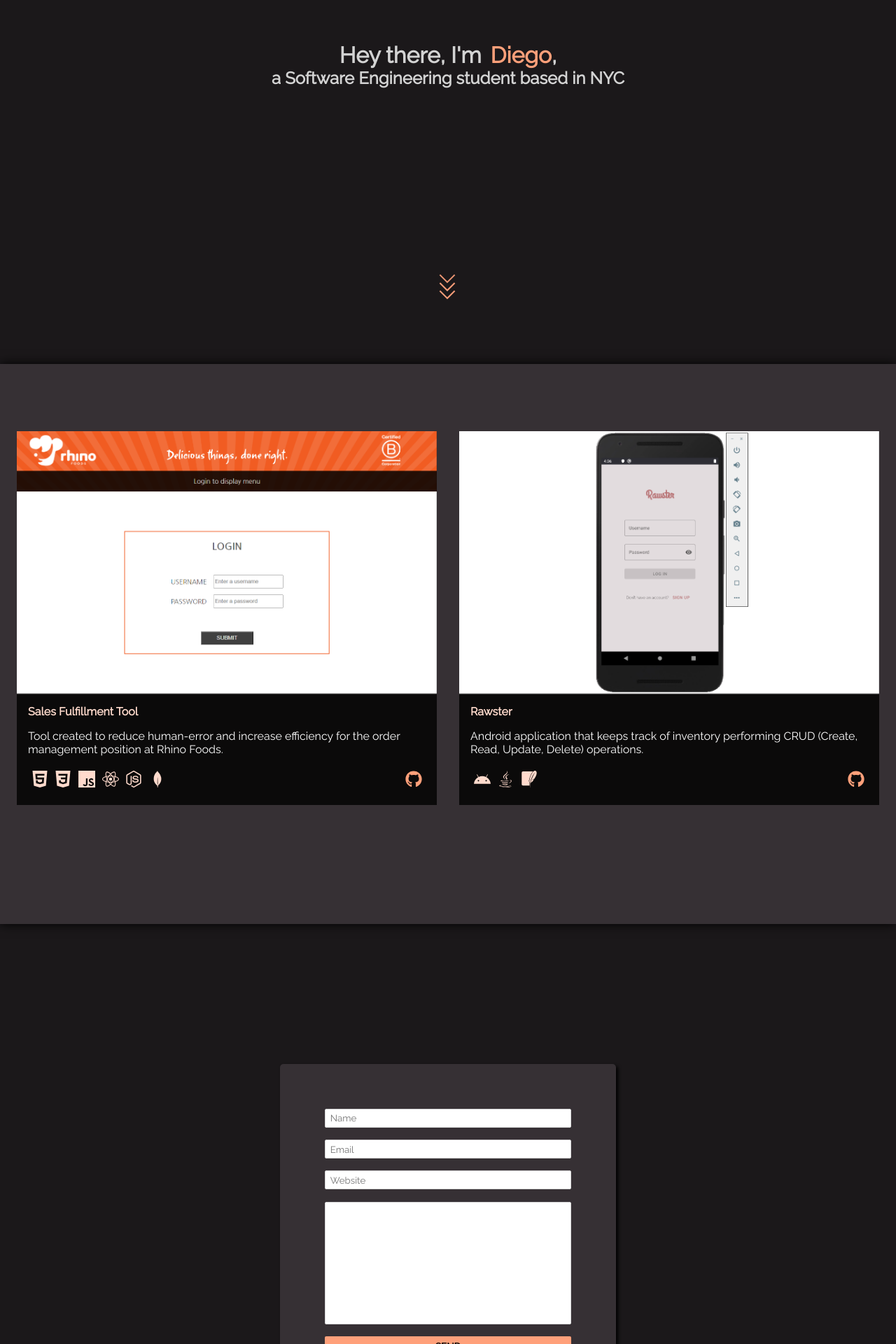
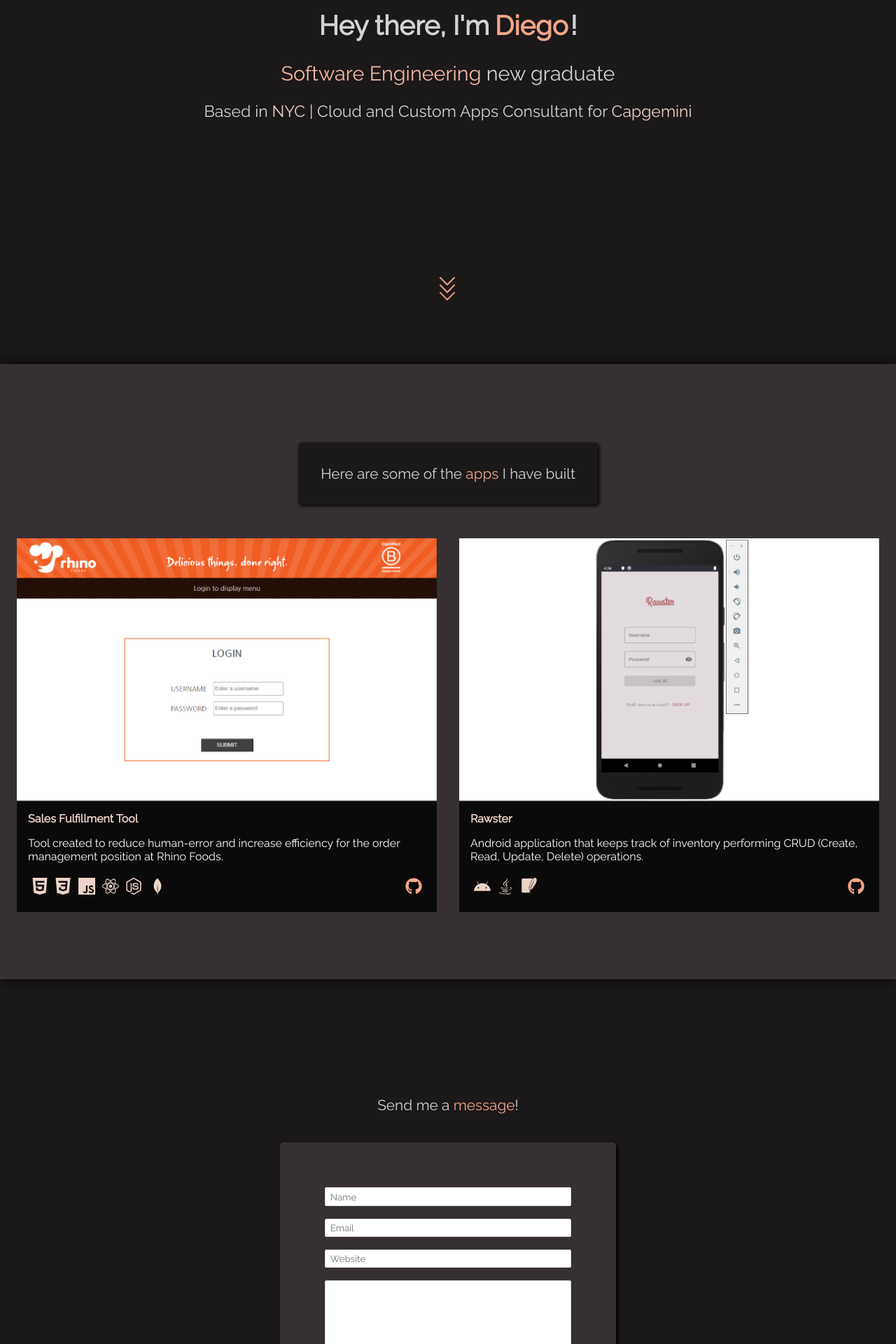
Before and after one commit to zambiazzi89/zambiazzi, a React (Create React App) app: page / in a window 1280 px wide. Shown: the part 280-2200 px from the top of the page at 70% size. Built offline with nearby package versions, Linux system fonts and the light colour scheme.

Commit message:
Updated my position and changed the style

```diff
--- a/src/App.css
+++ b/src/App.css
@@ -1,13 +1,14 @@
 .light {
-  --bg-color: white;
+  --bg-color: hsl(20, 10%, 90%);
   --bg-color-80: rgba(255, 255, 255, 0.8);
   --font-color: black;
   --button-font-color: white;
-  --accent-color: hsl(180, 100%, 25%);
-  --accent-color-light: hsl(180, 100%, 30%);
-  --accent-color-lighter: hsl(180, 100%, 90%);
+  --accent-color: hsl(180, 80%, 20%);
+  --accent-color-light: hsl(180, 80%, 26%);
+  --accent-color-lighter: hsl(180, 50%, 32%);
   --theme-gray: darkgray;
   --card-color: rgb(250, 250, 250);
+  --card-color: hsl(20, 10%, 84%);
   --shadow: grey;
 }
 .dark {
@@ -15,9 +16,9 @@
   --bg-color-80: rgba(30, 26, 29, 0.8);
   --font-color: lightgrey;
   --button-font-color: black;
-  --accent-color: hsl(17, 100%, 74%);
-  --accent-color-light: hsl(17, 100%, 80%);
-  --accent-color-lighter: hsl(17, 100%, 90%);
+  --accent-color: hsl(17, 80%, 74%);
+  --accent-color-light: hsl(17, 80%, 80%);
+  --accent-color-lighter: hsl(17, 50%, 86%);
   --theme-gray: lightgray;
   --card-color: hsl(315, 5%, 20%);
   --shadow: black;
@@ -52,7 +53,6 @@ html {
   background-color: var(--bg-color);
   display: flex;
   flex-direction: column;
-  overflow-x: hidden;
 }
 .accent-color {
   color: var(--accent-color);
--- a/src/components/Contact.css
+++ b/src/components/Contact.css
@@ -1,12 +1,22 @@
-.contact-background {
+.contact-container {
   min-height: 100vh;
   padding-top: 5em;
   display: flex;
+  flex-direction: column;
+  align-items: center;
   justify-content: center;
-  align-items: center;
 }
 
-.contact-container {
+.contact-container > p {
+  color: var(--font-color);
+  font-size: 1.3em;
+  margin-bottom: 2em;
+}
+.contact-container > p > span {
+  color: var(--accent-color);
+}
+
+.form-container {
   background-color: var(--card-color);
   box-shadow: 3px 3px 5px var(--shadow);
   border-radius: 5px;
--- a/src/components/Contact.js
+++ b/src/components/Contact.js
@@ -25,8 +25,11 @@ export const Contact = ({ contactRef }) => {
     setShowConfirmation(false)
   }
   return (
-    <div ref={contactRef} id="contact" className="contact-background">
-      <form className="contact-container" onSubmit={sendEmail}>
+    <div ref={contactRef} id="contact" className="contact-container">
+      <p>
+        Send me a <span>message</span>!
+      </p>
+      <form className="form-container" onSubmit={sendEmail}>
         <input type="text" name="name" placeholder="Name" required />
         <input type="email" name="email" placeholder="Email" required />
         <input type="url" name="website" placeholder="Website" />
--- a/src/components/Home.css
+++ b/src/components/Home.css
@@ -9,6 +9,7 @@
   transition: all 1s ease;
 }
 .name-description {
+  font-size: 1.2em;
   height: 100;
   flex: 1;
   display: flex;
@@ -17,15 +18,46 @@
   align-items: center;
 }
 
-.name-description h1 {
+.name-description > h1 {
   display: flex;
   flex-wrap: wrap;
   justify-content: center;
   text-align: center;
+  opacity: 0;
+  animation: fade-in 2s forwards;
 }
-.name-description h1 p {
-  margin-left: 0.4em;
+
+h1 > span {
+  color: var(--accent-color);
+  margin-left: 0.2em;
+  margin-right: 0.08em;
 }
-.name-description h2 {
-  text-align: center;
+
+.subheader-1 {
+  font-size: 1.5em;
+  padding-top: 1em;
+  opacity: 0;
+  animation: fade-in 2s 1s forwards;
 }
+.subheader-1 > span {
+  color: var(--accent-color-light);
+}
+
+.subheader-2 {
+  font-size: 1.2em;
+  padding-top: 1em;
+  opacity: 0;
+  animation: fade-in 2s 2s forwards;
+}
+.subheader-2 span {
+  color: var(--accent-color-lighter);
+}
+
+@keyframes fade-in {
+  0% {
+    opacity: 0;
+  }
+  100% {
+    opacity: 1;
+  }
+}
--- a/src/components/Home.js
+++ b/src/components/Home.js
@@ -7,9 +7,15 @@ export const Home = () => {
     <div id="home" className="home-container">
       <div className="name-description">
         <h1>
-          Hey there, I'm <p className="accent-color">Diego</p>,
+          Hey there, I'm <span>Diego</span>!
         </h1>
-        <h2>a Software Engineering student based in NYC</h2>
+        <p className="subheader-1">
+          <span>Software Engineering</span> new graduate
+        </p>
+        <p className="subheader-2">
+          Based in <span>NYC</span> | Cloud and Custom Apps Consultant for{' '}
+          <span>Capgemini</span>
+        </p>
       </div>
       <a href="#projects">
         <ArrowButton />
--- a/src/components/Projects.css
+++ b/src/components/Projects.css
@@ -1,10 +1,34 @@
 .projects-container {
+  display: flex;
+  flex-direction: column;
+  align-items: center;
   padding-top: 5em;
+  padding-bottom: 5em;
   min-height: 100vh;
+  background-color: var(--card-color);
+  box-shadow: 0px 0px 15px var(--shadow);
+}
+
+.projects-header {
+  display: grid;
+  place-items: center;
+  padding: 2em;
+  margin-top: 2em;
+  margin-bottom: 2em;
+  border-radius: 5px;
+  background-color: var(--bg-color);
+  box-shadow: 2px 2px 5px var(--shadow);
+}
+.projects-header > p {
+  font-size: 1.3em;
+  color: var(--font-color);
+}
+p span {
+  color: var(--accent-color);
+}
+.card-container {
   display: flex;
   flex-direction: row;
   justify-content: center;
   flex-wrap: wrap;
-  background-color: var(--card-color);
-  box-shadow: 0px 0px 15px var(--shadow);
 }
--- a/src/components/Projects.js
+++ b/src/components/Projects.js
@@ -46,6 +46,12 @@ const ProjectIcons = {
 export const Projects = ({ projectsRef }) => {
   return (
     <div ref={projectsRef} className="projects-container" id="projects">
+      <div className="projects-header">
+        <p>
+          Here are some of the <span>apps</span> I have built
+        </p>
+      </div>
+      <div className="card-container">
         <Card
           image={rhinoStaticImg}
           imageSmallGIF={rhinoSmallGIF}
@@ -72,5 +78,6 @@ export const Projects = ({ projectsRef }) => {
           githubURL="https://github.com/zambiazzi89/cs-360-project"
         />
       </div>
+    </div>
   )
 }
```
Lines whose indentation alone changed are shown as unchanged.
